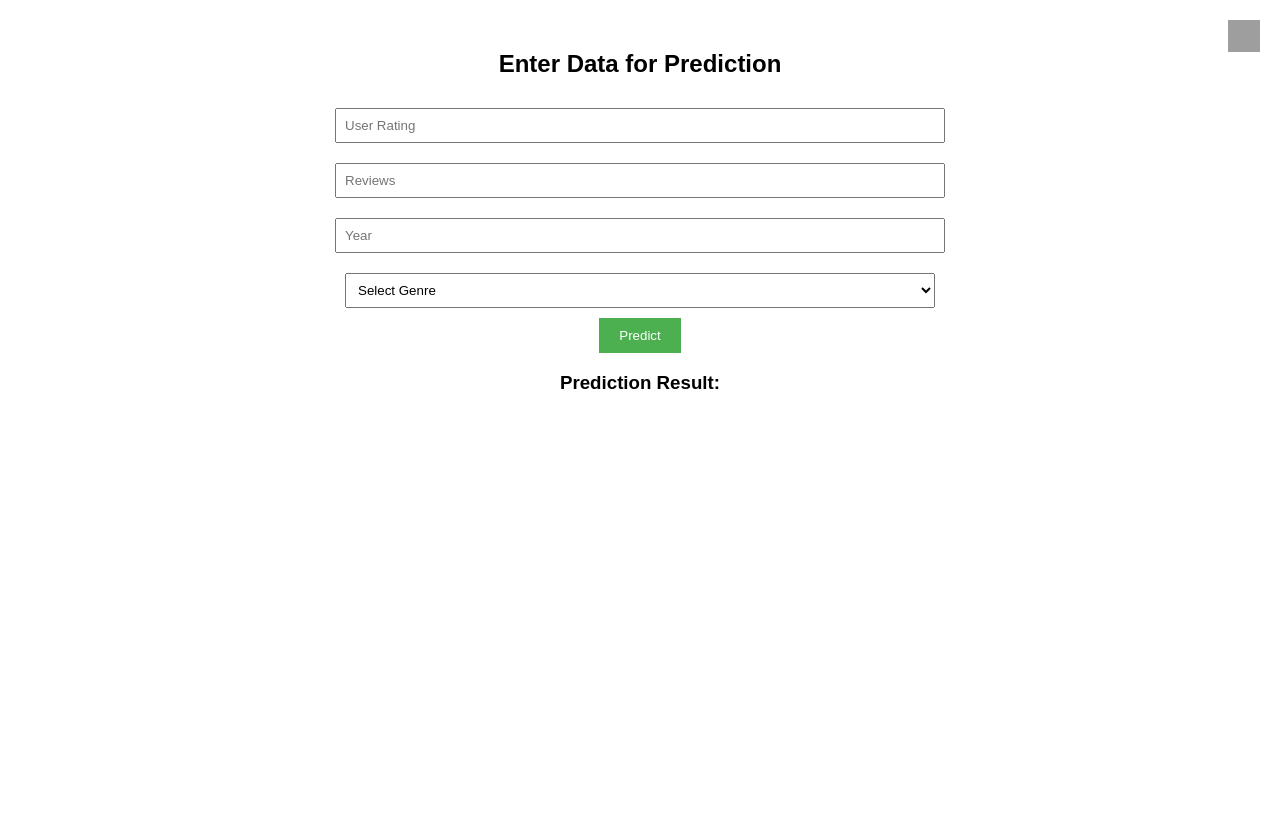
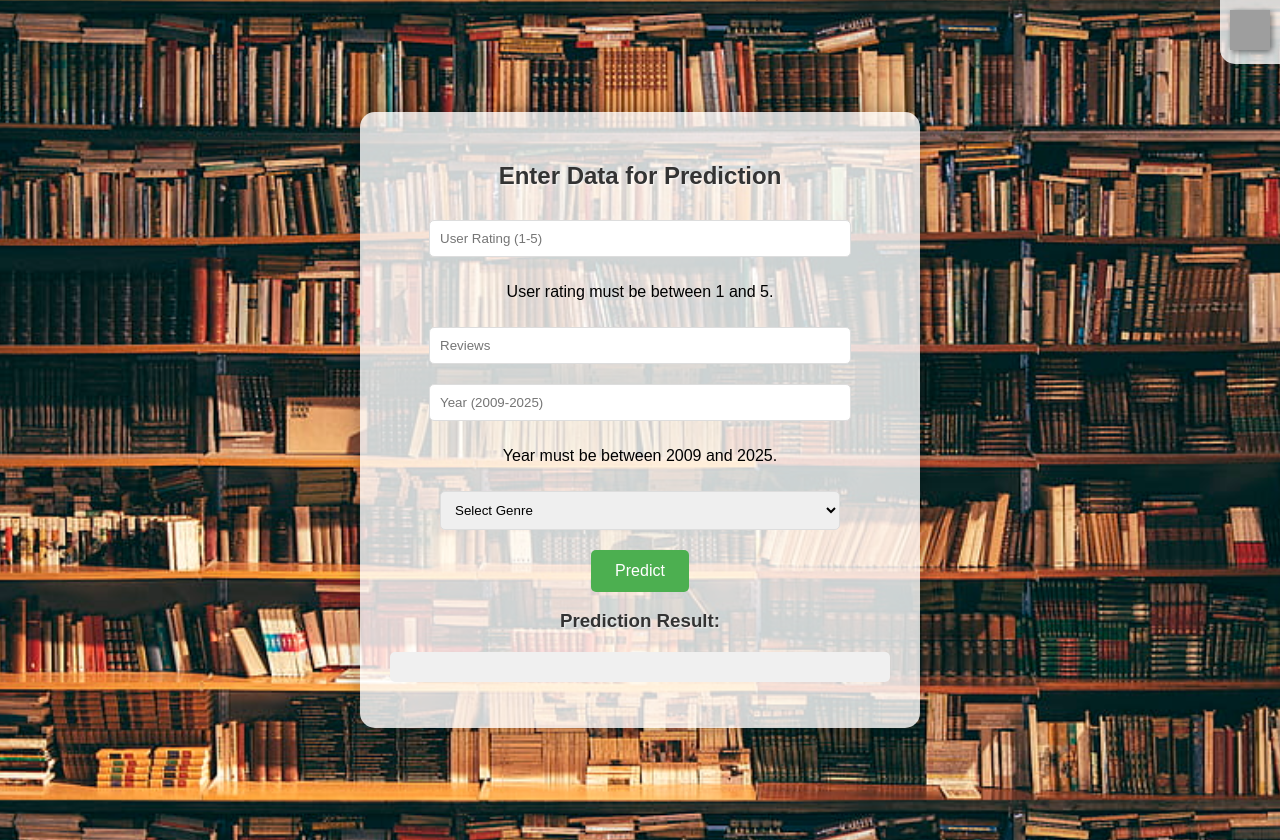
Before and after one commit to Filip746/FlaskAzureApp, a Flask app: page / in a window 1280 px wide. Before the commit the page ends 389 px from the top, so only its background shows below. Run offline with Flask 3, Linux system fonts and the light colour scheme; grey boxes are pictures that could not be loaded.

Commit message:
Final version index.html

```diff
--- a/templates/index.html
+++ b/templates/index.html
@@ -1,28 +1,60 @@
 <!DOCTYPE html>
-<html>
+<html lang="en">
 
 <head>
-    <title>Azure ML Prediction</title>
+    <meta charset="UTF-8">
+    <meta name="viewport" content="width=device-width, initial-scale=1.0">
+    <title>Books Price Prediction</title>
     <style>
         body {
             font-family: Arial, sans-serif;
             text-align: center;
-            margin: 50px;
+            margin: 0;
+            padding: 20px;
+            background-image: url("{{ url_for('static', filename='photo.jpg') }}");
+            background-size: cover;
+            background-attachment: fixed;
+            background-position: center;
+            min-height: 100vh;
+            display: flex;
+            justify-content: center;
+            align-items: center;
+        }
+
+        .content-container {
+            background-color: rgba(255, 255, 255, 0.8);
+            padding: 30px;
+            border-radius: 15px;
+            box-shadow: 0 0 20px rgba(0, 0, 0, 0.3);
+            max-width: 500px;
+            width: 90%;
+        }
+
+        h2,
+        h3 {
+            color: #333;
+            text-shadow: 1px 1px 2px rgba(255, 255, 255, 0.8);
         }
 
         input,
         select {
-            width: 50%;
-            padding: 8px;
+            width: 80%;
+            padding: 10px;
             margin: 10px 0;
+            border: 1px solid #ddd;
+            border-radius: 5px;
         }
 
         button {
-            padding: 10px 20px;
+            padding: 12px 24px;
             background-color: #4CAF50;
             color: white;
             border: none;
+            border-radius: 5px;
             cursor: pointer;
+            transition: background-color 0.3s ease;
+            font-size: 16px;
+            margin-top: 10px;
         }
 
         button:hover {
@@ -32,16 +64,10 @@
         #result {
             margin-top: 20px;
             font-weight: bold;
-        }
-
-        .github-corner img {
-            width: 32px;
-            height: 32px;
-            transition: transform 0.3s ease;
-        }
-
-        .github-corner img:hover {
-            transform: scale(1.2);
+            background-color: #f0f0f0;
+            padding: 15px;
+            border-radius: 5px;
+            word-wrap: break-word;
         }
 
         .github-corner {
@@ -50,6 +76,21 @@
             right: 0;
             padding: 20px;
             z-index: 1000;
+            background-color: rgba(255, 255, 255, 0.8);
+            border-radius: 0 0 0 15px;
+            padding: 10px;
+        }
+
+        .github-corner img {
+            width: 40px;
+            height: 40px;
+            transition: transform 0.3s ease;
+            filter: brightness(0) invert(1);
+            filter: drop-shadow(2px 2px 3px rgba(0, 0, 0, 0.5));
+        }
+
+        .github-corner img:hover {
+            transform: scale(1.2);
         }
     </style>
 </head>
@@ -59,13 +100,19 @@
         rel="noopener noreferrer">
         <img src="https://cdn-icons-png.flaticon.com/512/25/25231.png" alt="GitHub Repository">
     </a>
+    <div class="content-container">
         <h2>Enter Data for Prediction</h2>
         <form id="predict-form">
-        <input type="number" id="user-rating" placeholder="User Rating" step="0.1" required><br>
+            <input type="number" id="user-rating" placeholder="User Rating (1-5)" step="0.1" required min="1" max="5">
+            <p class="error-message" id="user-rating-error">User rating must be between 1 and 5.</p>
+
             <input type="number" id="reviews" placeholder="Reviews" required><br>
-        <input type="number" id="year" placeholder="Year" required><br>
+
+            <input type="number" id="year" placeholder="Year (2009-2025)" required min="2009" max="2025">
+            <p class="error-message" id="year-error">Year must be between 2009 and 2025.</p>
+
             <select id="genre" required>
-            <option value="">Select Genre</option>
+                <option value="" disabled selected>Select Genre</option>
                 <option value="Non Fiction">Non Fiction</option>
                 <option value="Fiction">Fiction</option>
             </select><br>
@@ -73,9 +120,40 @@
         </form>
         <h3>Prediction Result:</h3>
         <p id="result"></p>
+    </div>
 
     <script>
+        function validateInputs() {
+            let isValid = true;
+
+            // Validate User Rating
+            let userRating = parseFloat(document.getElementById("user-rating").value);
+            let userRatingError = document.getElementById("user-rating-error");
+            if (isNaN(userRating) || userRating < 1 || userRating > 5) {
+                userRatingError.style.display = "block";
+                isValid = false;
+            } else {
+                userRatingError.style.display = "none";
+            }
+
+            // Validate Year
+            let year = parseInt(document.getElementById("year").value);
+            let yearError = document.getElementById("year-error");
+            if (isNaN(year) || year < 2009 || year > 2025) {
+                yearError.style.display = "block";
+                isValid = false;
+            } else {
+                yearError.style.display = "none";
+            }
+
+            return isValid;
+        }
+
         function sendPrediction() {
+            if (!validateInputs()) {
+                return; // Stop execution if inputs are invalid
+            }
+
             let inputData = {
                 "Name": null,
                 "Author": null,
@@ -93,10 +171,21 @@
             })
                 .then(response => response.json())
                 .then(data => {
-                    document.getElementById("result").innerText = JSON.stringify(data, null, 2);
-                    console.log("Full response:", data);
+                    let price = parseFloat(data["Scored Labels"]).toFixed(2);
+
+                    // Validate price range
+                    if (price < 2 || price > 105) {
+                        document.getElementById("result").innerHTML = `<span class="result-error">Error: Uneseni podatci nisu smisleni.</span>`;
+                    } else {
+                        document.getElementById("result").innerText = `$${price}`;
+                    }
+
+                    console.log("Formatted price:", `$${price}`);
                 })
-                .catch(error => console.error('Error:', error));
+                .catch(error => {
+                    console.error('Error:', error);
+                    document.getElementById("result").innerHTML = `<span class="result-error">Error: Could not fetch prediction.</span>`;
+                });
         }
     </script>
 </body>
```
Also changed, not shown: static/photo.jpg (renamed from photo.jpg). Lines whose indentation alone changed are shown as unchanged.
